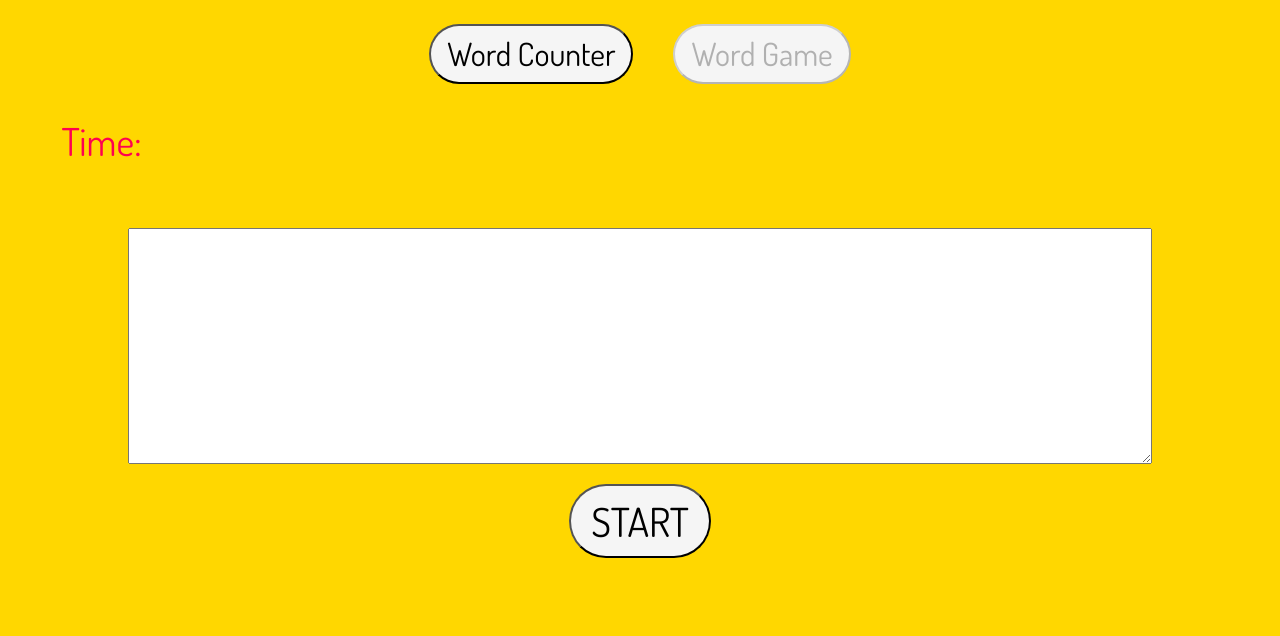
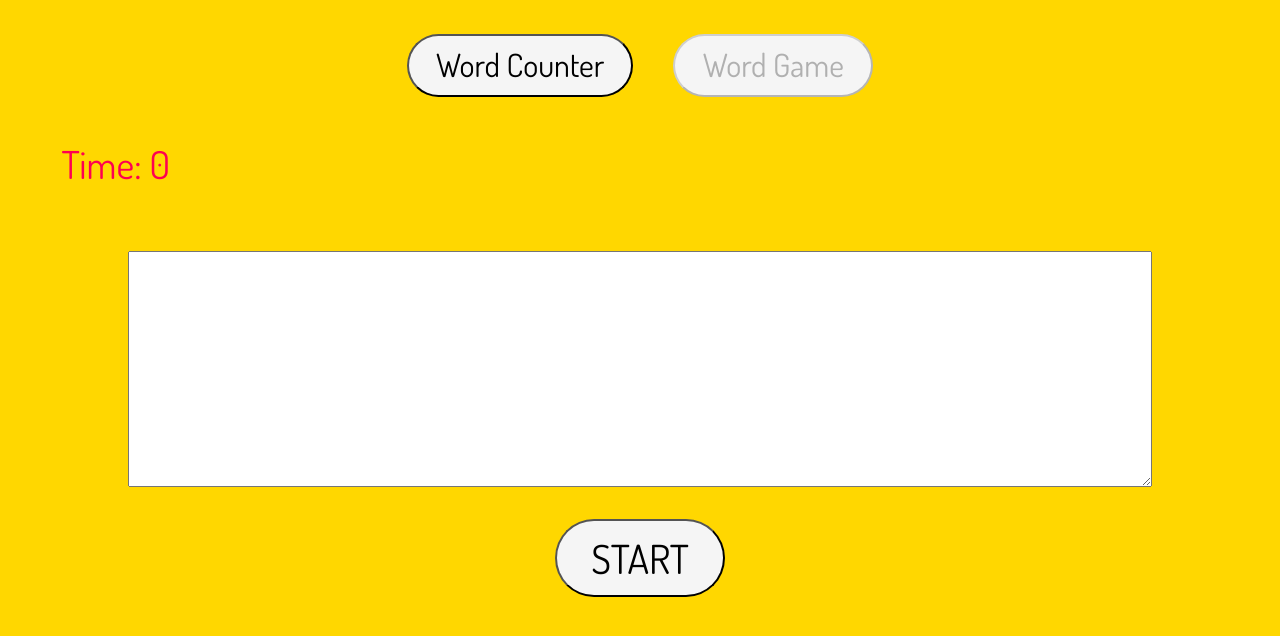
Before and after one commit to paulinad98/word-counter, a plain HTML site: page index.html in a window 1280 px wide. Both pictures are taken after a click on the button "Word Game". Drawn offline with nearby package versions, Linux system fonts and the light colour scheme.

Commit message:
it's done?

```diff
--- a/index.css
+++ b/index.css
@@ -37,9 +37,9 @@ nav {
 
 button {
   font-size: 0.8em;
-  padding: 0.3em 0.5em;
+  padding: 0.35em 0.85em;
   border-radius: 3em;
-  margin: 0.5em 0.5em;
+  margin: 0.8em 0.5em;
   background-color: whitesmoke;
   cursor: pointer;
 }
@@ -61,7 +61,7 @@ textarea {
 }
 
 .word-count {
-  margin: 0.5em 0 0;
+  margin: 0;
 }
 
 .good {
--- a/index.html
+++ b/index.html
@@ -24,6 +24,7 @@
         cols="50"
         maxlength="200"
       ></textarea>
+      <button id="reset-btn">Reset</button>
       <p class="word-count">Word count: <span id="count">0</span></p>
       <button id="start-btn" class="off">START</button>
     </div>
--- a/index.js
+++ b/index.js
@@ -7,10 +7,10 @@ const timerDisplay = document.querySelector(".timer");
 const timeDisplay = document.getElementById("time");
 const wordCountDisplay = document.querySelector(".word-count");
 const startBtn = document.getElementById("start-btn");
-let catText, t;
+const resetBtn = document.getElementById("reset-btn");
 
+let catText, t, time;
 let len = 0;
-let time;
 
 wordCounterBtn.addEventListener("click", () => {
   wordCounterBtn.disabled = true;
@@ -19,6 +19,7 @@ wordCounterBtn.addEventListener("click", () => {
   timerDisplay.classList.add("off");
   startBtn.classList.add("off");
   textDisplay.classList.add("off");
+  resetBtn.classList.remove("off");
 
   startBtn.removeEventListener("click", () => {
     startGame();
@@ -34,6 +35,9 @@ wordGameBtn.addEventListener("click", () => {
   timerDisplay.classList.remove("off");
   startBtn.classList.remove("off");
   textDisplay.classList.remove("off");
+  resetBtn.classList.add("off");
+  timeDisplay.textContent = "0";
+  t ? clearInterval(t) : null;
   textAreaGame();
   startBtn.addEventListener("click", () => {
     t ? clearInterval(t) : null;
@@ -79,6 +83,10 @@ const textAreaCount = () => {
   textArea.addEventListener("paste", () => {
     wordsCount();
   });
+
+  resetBtn.addEventListener("click", () => {
+    textArea.value = "";
+  });
 };
 
 const textAreaGame = () => {
@@ -88,6 +96,10 @@ const textAreaGame = () => {
 
   textArea.removeEventListener("paste", () => {
     wordsCount();
+  });
+
+  resetBtn.removeEventListener("click", () => {
+    textArea.value = "";
   });
 };
 
@@ -120,6 +132,7 @@ function gaming() {
     if (!badText) {
       clearInterval(t);
       alert(`You win, your time: ${time}s`);
+      text = "You win! :)";
     }
   });
   return t;
```
